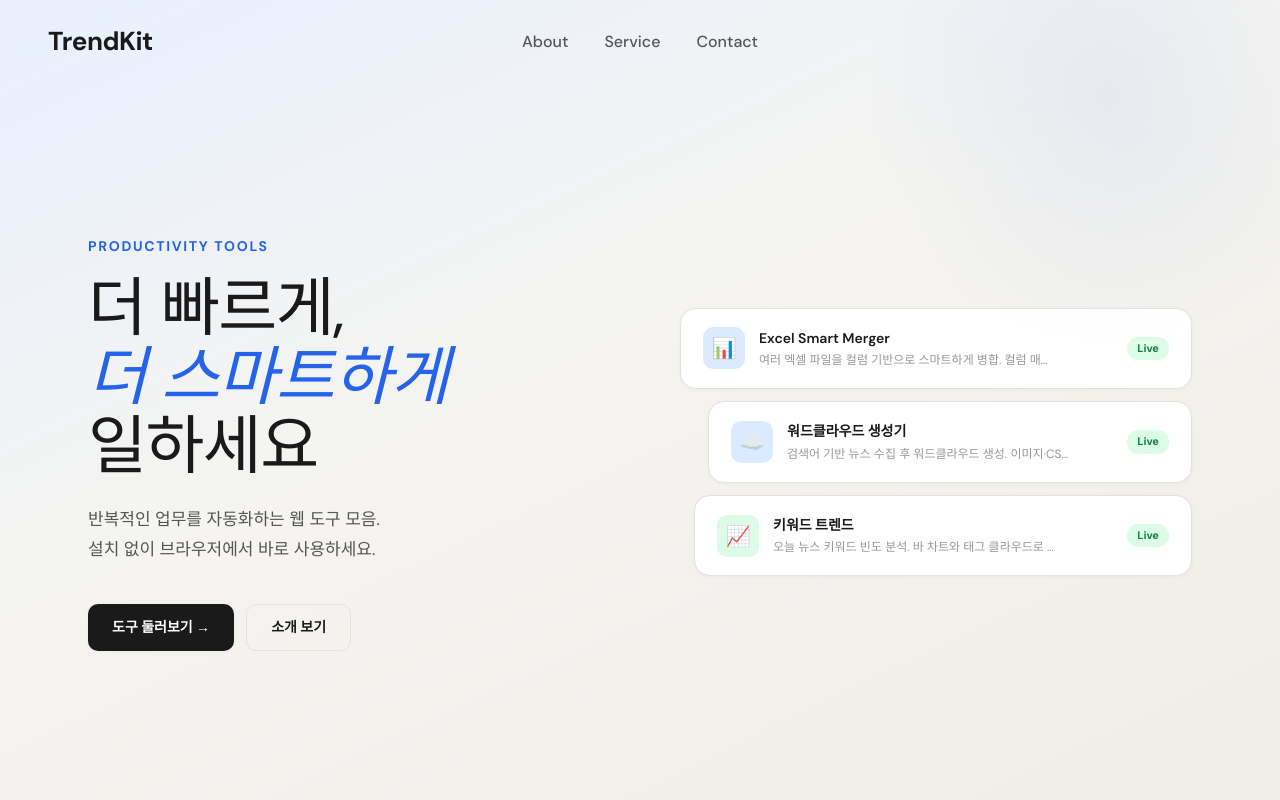
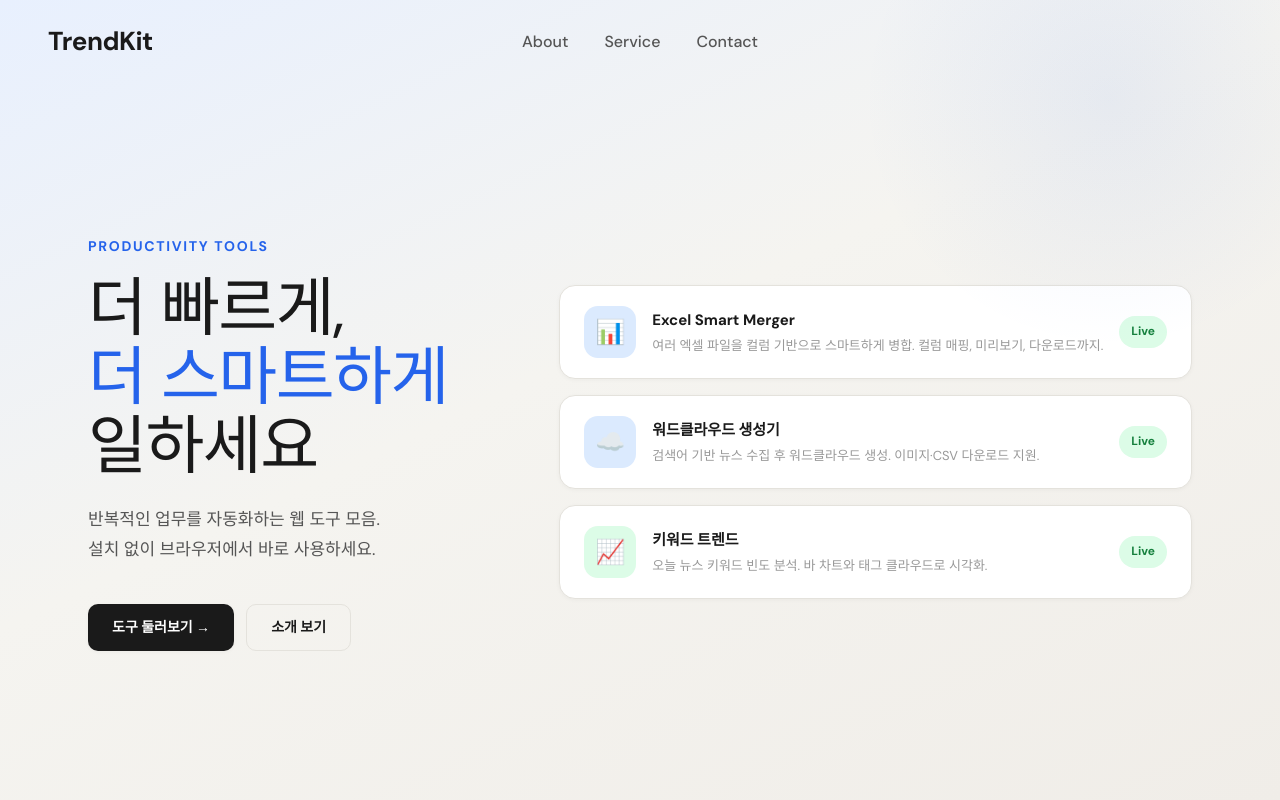
Before and after one commit to 9seebird/trendkit, a Next.js app in the folder apps/home/: page / in a window 1280 px wide. Shown: the top 800 px of the page. Built offline with nearby package versions, Linux system fonts and the light colour scheme; no server answers.

Commit message:
main-page modify

```diff
--- a/apps/home/app/page.tsx
+++ b/apps/home/app/page.tsx
@@ -1,18 +1,26 @@
 // ─────────────────────────────────────────────────────
 // 홈페이지 (/)
-// 구성: Hero 섹션 + 서비스 미리보기 섹션
+// 구성:
+// 1) Hero 섹션
+// 2) 서비스 미리보기 섹션
 //
-// 도구 카드 수정: 아래 HERO_TOOLS 배열을 편집하세요.
-// 히어로 문구 수정: 코드 내 주석 위치를 찾아 편집하세요.
+// 이번 수정 반영 내용:
+// - "더 스마트하게" 기울임 제거
+// - Hero 우측 카드 3개 가로 길이 통일
+// - 카드 설명 텍스트를 slice 잘라내기 대신 CSS 말줄임 처리
+// - 기존 구조는 유지하면서 보기 좋게 정리
 // ─────────────────────────────────────────────────────
+
+import React from "react";
 import Link from "next/link";
 import Header from "./_components/Header";
 import Footer from "./_components/Footer";
 import { URLS } from "@/lib/urls";
 
-// ── 히어로 우측에 표시되는 도구 미리보기 카드 데이터 ──
-// services/page.tsx 의 TOOLS 와 별개로 관리됩니다.
-// 홈에 노출할 도구만 여기에 넣으세요.
+// ─────────────────────────────────────────────────────
+// Hero 우측에 표시되는 도구 미리보기 카드 데이터
+// 홈에서만 보여줄 목록입니다.
+// ─────────────────────────────────────────────────────
 const HERO_TOOLS = [
   {
     icon: "📊",
@@ -21,7 +29,7 @@ const HERO_TOOLS = [
     desc: "여러 엑셀 파일을 컬럼 기반으로 스마트하게 병합. 컬럼 매핑, 미리보기, 다운로드까지.",
     href: URLS.excel,
     status: "live" as const,
-    external: true, // 외부 서비스: 새 탭으로 이동
+    external: true,
   },
   {
     icon: "☁️",
@@ -47,12 +55,13 @@ export default function HomePage() {
   return (
     <>
       <Header />
+
       <main>
-        {/* ══════════════════════════════════════
+        {/* ─────────────────────────────────────────────
             HERO 섹션
-            ─ 문구 수정: 아래 h1, p 태그 안 텍스트 편집
-            ─ 배경 그라디언트: section style 의 background 편집
-            ══════════════════════════════════════ */}
+            - 왼쪽: 메인 문구 + 버튼
+            - 오른쪽: 도구 미리보기 카드
+           ───────────────────────────────────────────── */}
         <section
           style={{
             minHeight: "100vh",
@@ -65,7 +74,7 @@ export default function HomePage() {
             overflow: "hidden",
           }}
         >
-          {/* 배경 글로우 효과 (장식용) */}
+          {/* 배경 장식용 글로우 */}
           <div
             style={{
               position: "absolute",
@@ -89,12 +98,14 @@ export default function HomePage() {
               width: "100%",
             }}
           >
-            {/* ── 왼쪽: 히어로 텍스트 + CTA ── */}
+            {/* ── 왼쪽: Hero 텍스트 영역 ── */}
             <div>
-              {/* ── 상단 레이블 편집 ── */}
-              <span className="section-eyebrow">Productivity Tools</span>
+              {/* 상단 라벨 */}
+              <span className="section-eyebrow">PRODUCTIVITY TOOLS</span>
 
-              {/* ── 메인 헤드라인 편집 ── */}
+              {/* 메인 타이틀
+                  - 기존 em 태그 italic 때문에 "더 스마트하게"가 기울어졌던 부분 수정
+                  - span으로 바꿔서 색만 강조하고 기울임 제거 */}
               <h1
                 style={{
                   fontFamily: "var(--font-serif)",
@@ -107,14 +118,20 @@ export default function HomePage() {
               >
                 더 빠르게,
                 <br />
-                <em style={{ fontStyle: "italic", color: "var(--brand)" }}>
+                <span
+                  style={{
+                    fontStyle: "normal",
+                    color: "var(--brand)",
+                    display: "inline-block",
+                  }}
+                >
                   더 스마트하게
-                </em>
+                </span>
                 <br />
                 일하세요
               </h1>
 
-              {/* ── 서브 설명문 편집 ── */}
+              {/* 서브 설명문 */}
               <p
                 style={{
                   fontSize: "17px",
@@ -129,12 +146,18 @@ export default function HomePage() {
                 설치 없이 브라우저에서 바로 사용하세요.
               </p>
 
-              {/* CTA 버튼 그룹 */}
-              <div style={{ display: "flex", gap: "12px", flexWrap: "wrap" }}>
-                {/* 서비스 페이지로 내부 이동 (뒤로가기 지원) */}
+              {/* CTA 버튼 영역 */}
+              <div
+                style={{
+                  display: "flex",
+                  gap: "12px",
+                  flexWrap: "wrap",
+                }}
+              >
                 <Link href="/services" className="btn btn-dark">
                   도구 둘러보기 →
                 </Link>
+
                 <Link href="/about" className="btn btn-outline">
                   소개 보기
                 </Link>
@@ -143,33 +166,37 @@ export default function HomePage() {
 
             {/* ── 오른쪽: 도구 미리보기 카드 목록 ── */}
             <div
-              style={{ display: "flex", flexDirection: "column", gap: "12px" }}
+              style={{
+                display: "flex",
+                flexDirection: "column",
+                gap: "16px",
+                width: "100%",
+              }}
             >
-              {HERO_TOOLS.map((tool, i) => (
+              {HERO_TOOLS.map((tool) => (
                 <div
                   key={tool.name}
                   style={{
                     background: "var(--bg-surface)",
                     border: "1px solid var(--border)",
                     borderRadius: "var(--radius-lg)",
-                    padding: "18px 22px",
+                    padding: "20px 24px",
                     display: "flex",
                     alignItems: "center",
-                    gap: "14px",
+                    gap: "16px",
                     boxShadow: "var(--shadow-sm)",
-                    // 카드를 살짝 엇갈리게 배치해 깊이감 연출
-                    marginLeft: i === 1 ? "28px" : i === 2 ? "14px" : "0",
+                    width: "100%",
                     transition: "transform 0.25s, box-shadow 0.25s",
                   }}
                 >
-                  {/* 아이콘 */}
+                  {/* 아이콘 영역 */}
                   <div
                     style={{
-                      width: 42,
-                      height: 42,
-                      borderRadius: "10px",
+                      width: 52,
+                      height: 52,
+                      borderRadius: "14px",
                       background: tool.iconBg,
-                      fontSize: "20px",
+                      fontSize: "24px",
                       display: "flex",
                       alignItems: "center",
                       justifyContent: "center",
@@ -179,34 +206,46 @@ export default function HomePage() {
                     {tool.icon}
                   </div>
 
-                  {/* 이름 + 짧은 설명 */}
-                  <div style={{ flex: 1 }}>
+                  {/* 텍스트 영역
+                      minWidth: 0 을 넣어야 text-overflow가 정상 동작합니다. */}
+                  <div
+                    style={{
+                      flex: 1,
+                      minWidth: 0,
+                    }}
+                  >
                     <div
                       style={{
-                        fontSize: "14px",
-                        fontWeight: 600,
+                        fontSize: "15px",
+                        fontWeight: 700,
                         color: "var(--text-primary)",
+                        marginBottom: "4px",
                       }}
                     >
                       {tool.name}
                     </div>
+
+                    {/* 기존 slice(0, 32) 제거
+                        카드 너비 기준으로 자연스럽게 말줄임 처리 */}
                     <div
                       style={{
-                        fontSize: "12px",
+                        fontSize: "13px",
                         color: "var(--text-muted)",
-                        marginTop: "2px",
+                        whiteSpace: "nowrap",
+                        overflow: "hidden",
+                        textOverflow: "ellipsis",
                       }}
                     >
-                      {tool.desc.slice(0, 32)}…
+                      {tool.desc}
                     </div>
                   </div>
 
                   {/* 상태 뱃지 */}
                   <span
                     style={{
-                      fontSize: "11px",
+                      fontSize: "12px",
                       fontWeight: 700,
-                      padding: "3px 10px",
+                      padding: "6px 12px",
                       borderRadius: "var(--radius-full)",
                       background:
                         tool.status === "live"
@@ -216,6 +255,7 @@ export default function HomePage() {
                         tool.status === "live"
                           ? "var(--status-live-text)"
                           : "var(--status-soon-text)",
+                      flexShrink: 0,
                     }}
                   >
                     {tool.status === "live" ? "Live" : "Soon"}
@@ -226,11 +266,9 @@ export default function HomePage() {
           </div>
         </section>
 
-        {/* ══════════════════════════════════════
+        {/* ─────────────────────────────────────────────
             서비스 미리보기 섹션
-            ─ 카드 클릭 시 /services 로 이동하도록
-              "모든 서비스 보기" 버튼 연결
-            ══════════════════════════════════════ */}
+           ───────────────────────────────────────────── */}
         <section
           className="section-pad"
           style={{ background: "var(--bg-page)" }}
@@ -245,7 +283,7 @@ export default function HomePage() {
               </p>
             </div>
 
-            {/* 도구 카드 그리드 */}
+            {/* 서비스 카드 그리드 */}
             <div
               style={{
                 display: "grid",
@@ -290,7 +328,7 @@ export default function HomePage() {
                       {tool.icon}
                     </div>
 
-                    {/* 이름 + 설명 */}
+                    {/* 제목 */}
                     <h3
                       style={{
                         fontSize: "17px",
@@ -301,6 +339,7 @@ export default function HomePage() {
                       {tool.name}
                     </h3>
 
+                    {/* 설명 */}
                     <p
                       style={{
                         fontSize: "14px",
@@ -312,7 +351,7 @@ export default function HomePage() {
                       {tool.desc}
                     </p>
 
-                    {/* 하단: 상태 뱃지 + 화살표 */}
+                    {/* 하단 영역: 상태 + 화살표 */}
                     <div
                       style={{
                         display: "flex",
@@ -376,7 +415,7 @@ export default function HomePage() {
               })}
             </div>
 
-            {/* 서비스 페이지 이동 버튼 (내부 라우팅 → 뒤로가기 지원) */}
+            {/* 서비스 전체 보기 버튼 */}
             <div style={{ textAlign: "center", marginTop: "40px" }}>
               <Link href="/services" className="btn btn-outline">
                 모든 서비스 보기
@@ -385,6 +424,7 @@ export default function HomePage() {
           </div>
         </section>
       </main>
+
       <Footer />
     </>
   );
```
